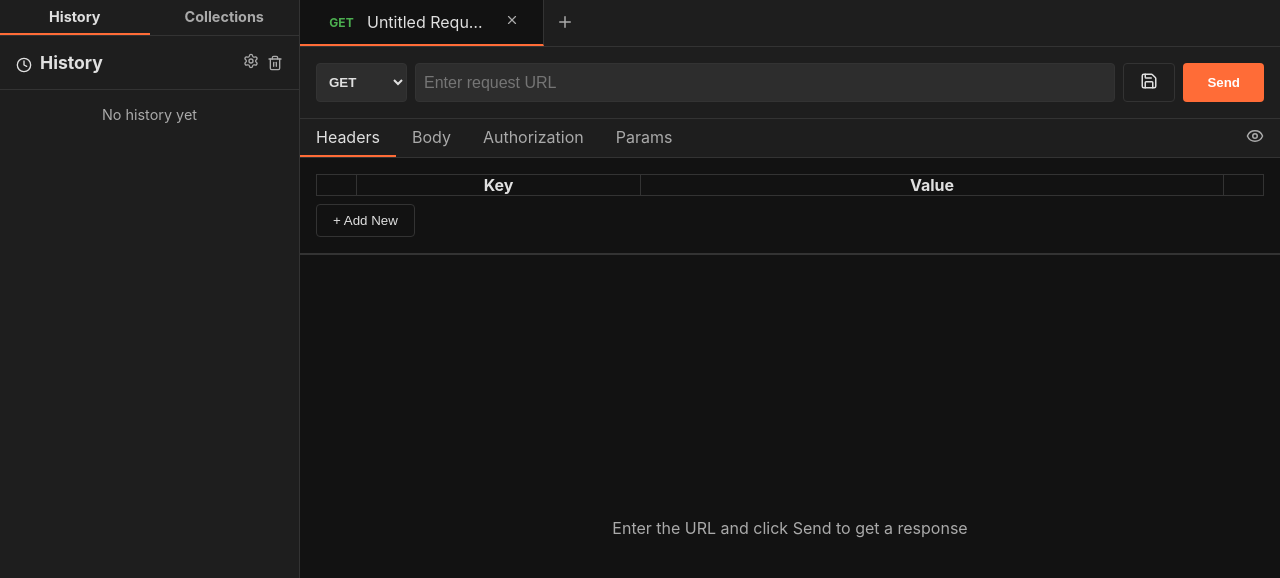
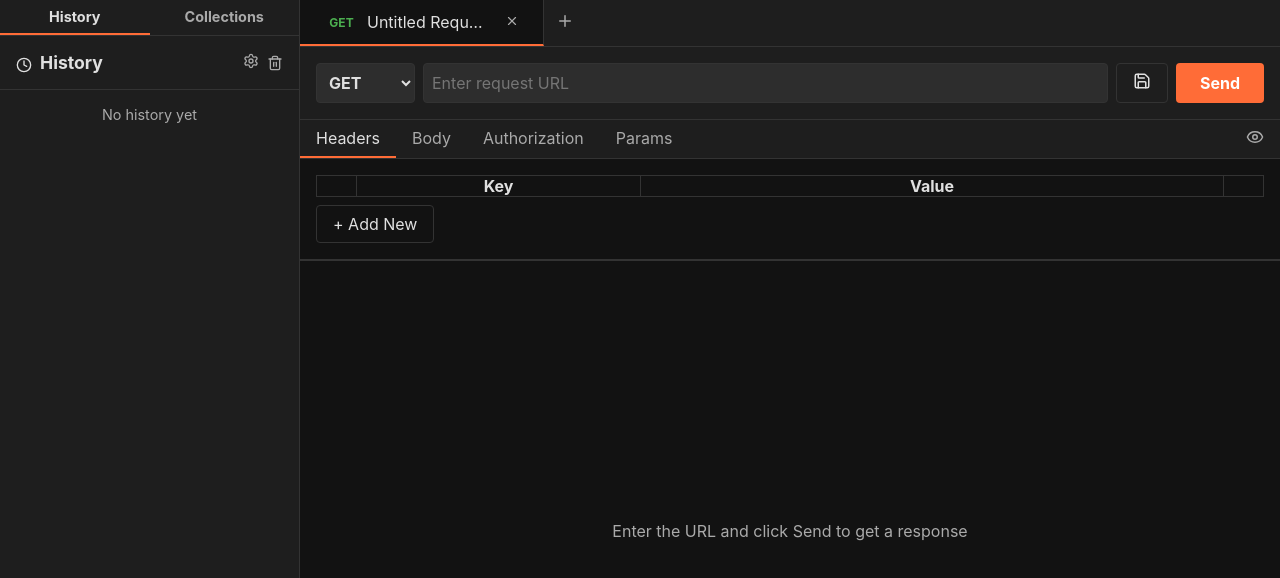
Before and after one commit to mayugoro/ekstensi-api-client, a React (Vite) app: page / in a window 1280 px wide. Shown: the top 578 px of the page. Built offline with nearby package versions, Linux system fonts and the light colour scheme.

Commit message:
feat: add core stylesheet with theme configurations and UI layout styles

```diff
--- a/src/index.css
+++ b/src/index.css
@@ -88,11 +88,14 @@ body {
   overflow: hidden;
   user-select: none;
   -webkit-user-select: none;
+  font-size: 16px;
 }
 
-input, select, textarea {
+input, select, textarea, button {
   user-select: text;
   -webkit-user-select: text;
+  font-family: inherit;
+  font-size: inherit;
 }
 
 /* Layout */
```
